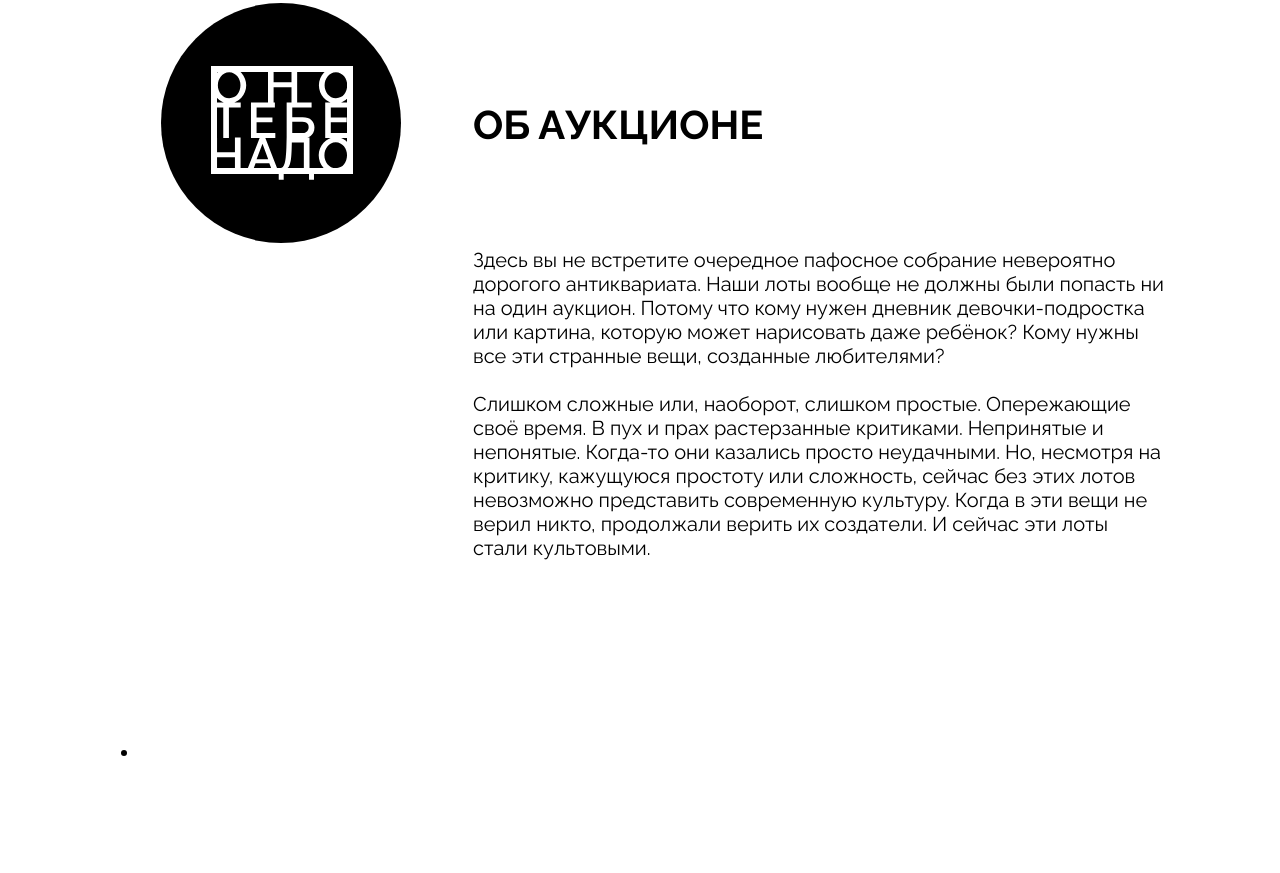
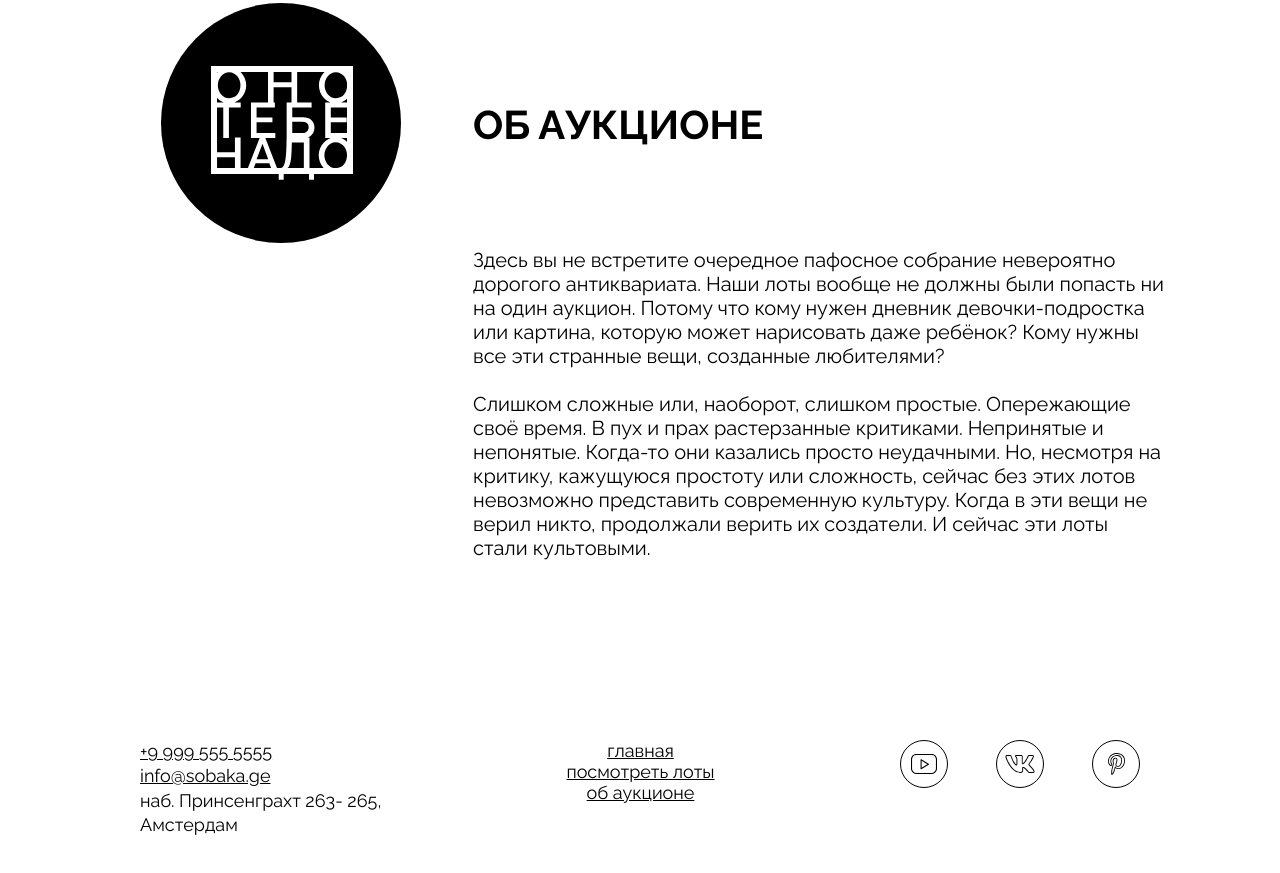
Before and after one commit to steve140298/ono-tebe-nado-fd, a plain HTML site: page index.html in a window 1280 px wide. Shown: the part 2105-2978 px from the top of the page. Before the commit the page ends 2951 px from the top, so only its background shows below. Drawn offline with Linux system fonts and the light colour scheme.

Commit message:
Сайт сверстан. Осталось сделать правка в коде и проверить pixel perfect

```diff
--- a/index.html
+++ b/index.html
@@ -126,10 +126,40 @@
       </section>
     </main>
     <footer class="footer">
-      <address></address>
-      <nav></nav>
-      <ul>
-        <li></li>
+      <address class="address footer__address">
+        <a href="tel:+9 999 555 5555">+9 999 555 5555</a> <br>
+        <a href="mailto:info@sobaka.ge">info@sobaka.ge</a>
+        <p>наб. Принсенграхт 263- 265, Амстердам</p>
+      </address>
+      <nav class="footer__menu">
+        <ul class="footer__menu-list">
+          <li class="footer__links-list-item">
+            <a class="footer__link footer__link_active" href="#0">главная</a>
+          </li>
+          <li class="footer__links-list-item">
+            <a class="footer__link" href="#0">посмотреть лоты</a>
+          </li>
+          <li class="footer__links-list-item">
+            <a class="footer__link" href="#0">об аукционе</a>
+          </li>
+        </ul>
+      </nav>
+      <ul class="footer__social-list">
+        <li class="footer__social-list-item">
+          <a class="footer__social-link" href="#0">
+            <img class="footer__social-icon" src="./images/yt.svg" alt="Иконка youtube">
+          </a>
+        </li>
+        <li class="footer__social-list-item">
+          <a class="footer__social-link" href="#0">
+            <img class="footer__social-icon" src="./images/vk.svg" alt="Иконка вконтакте">
+          </a>
+        </li>
+        <li class="footer__social-list-item">
+          <a class="footer__social-link" href="#0">
+            <img class="footer__social-icon" src="./images/pinterest.svg" alt="Иконка pinterest">
+          </a>
+        </li>
       </ul>
     </footer>
   </body>
--- a/styles/style.css
+++ b/styles/style.css
@@ -53,9 +53,12 @@
 
 .address {
   font-style: normal;
+  line-height: 1.35;
+}
+
+.header__address {
   max-width: 240px;
   justify-self: end;
-  line-height: 1.35;
 }
 
 .cover {
@@ -245,3 +248,35 @@
 .about__text-starter {
   margin-bottom: 24px;
 }
+
+.footer {
+  display: grid;
+  grid-template-columns: 334px 1fr 1fr;
+  font-size: 18px;
+}
+
+.footer__address {
+  max-width: 265px;
+}
+
+.footer__menu-list {
+  list-style: none;
+  display: flex;
+  flex-direction: column;
+  align-items: center;
+}
+
+.footer__social-list {
+  display: flex;
+  width: 240px;
+  list-style: none;
+  justify-content: space-between;
+  justify-self: end;
+
+}
+
+.footer__social-icon {
+  width: 48px;
+  height: 48px;
+
+}
```
